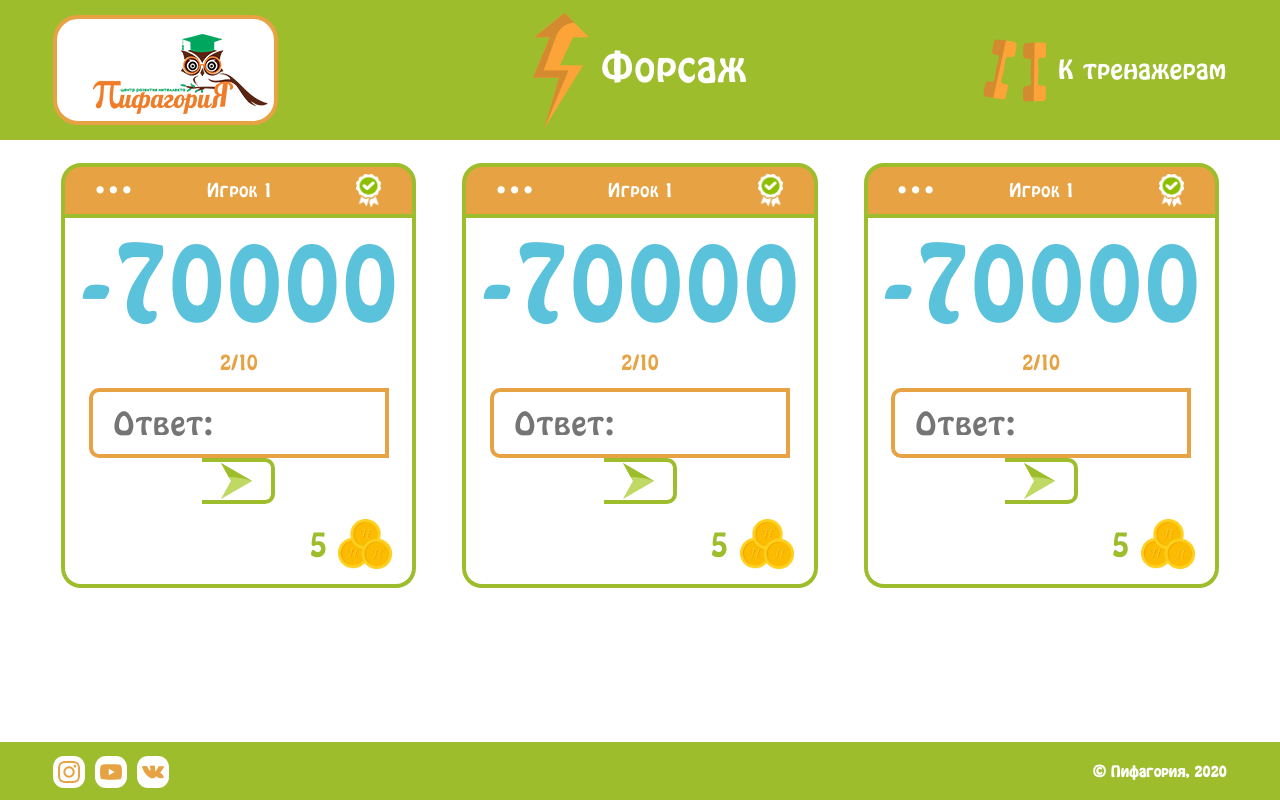
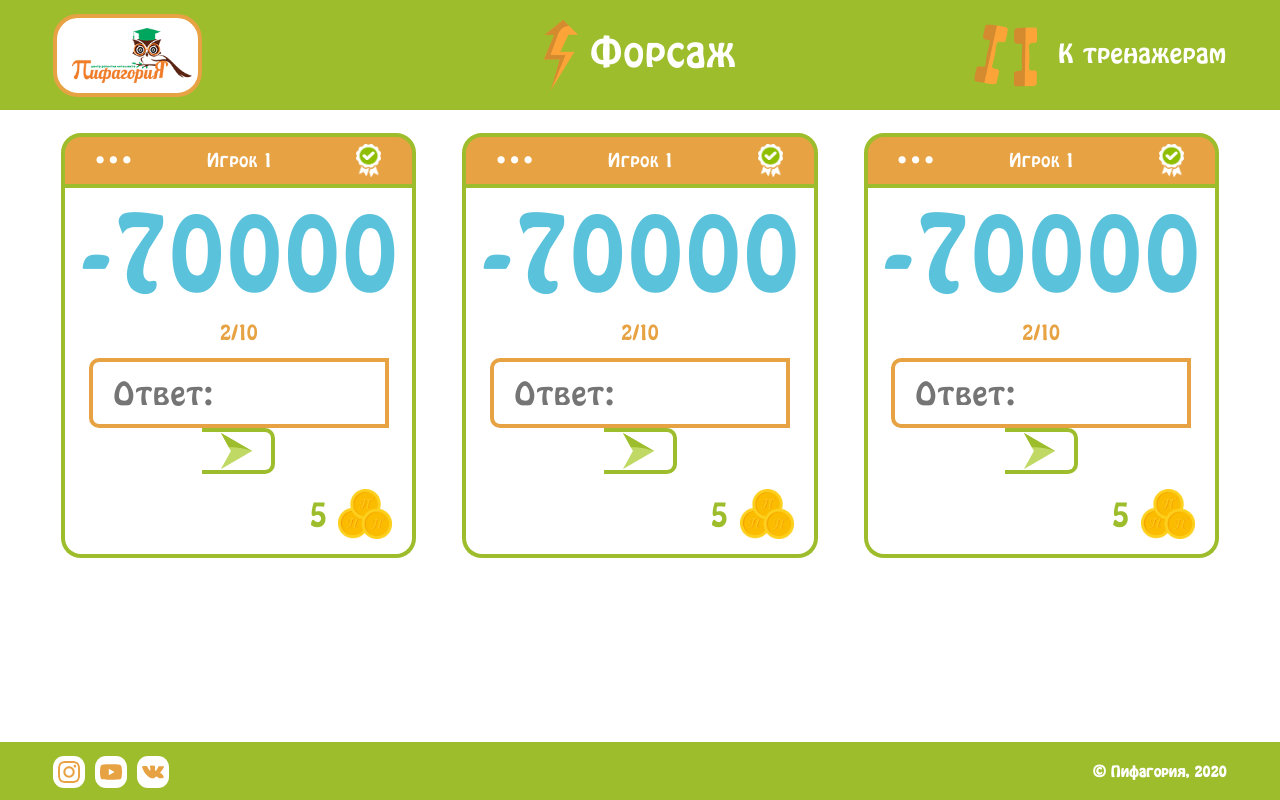
Before and after one commit to IlyaIvanchikov/forsage, a React (Create React App) app: page / in a window 1280 px wide. Built offline with nearby package versions, Linux system fonts and the light colour scheme.

Commit message:
fix: header height size, links hover

```diff
--- a/src/container/header/header.module.scss
+++ b/src/container/header/header.module.scss
@@ -1,7 +1,7 @@
 @import '../../styleGuide/variable.scss';
 
 .container {
-  height: 140px;
+  height: 110px;
   background-color: $clrBackground;
   padding: 0 $paddingMain;
   color: $textColor;
@@ -10,16 +10,16 @@
 
   .row {
     height: 100%;
-    // margin-right: 0;
-    // margin-left: 0;
 
     .logo {
       background-color: white;
-      width: 225px;
-      height: 110px;
-      padding: 15px 19px 15px 31px;
       border: $orangeColor solid 4px;
       border-radius: 25px;
+
+      img {
+        height: 75px;
+        padding: 10px;
+      }
     }
 
     a {
@@ -29,7 +29,7 @@
       padding-left: $paddingMain;
 
       &:hover {
-        color: orange;
+        opacity: .7;
       }
     }
 
@@ -38,3 +38,7 @@
     }
   }
 }
+
+.dumbbells {
+  margin-right: 20px;
+}
--- a/src/container/header/header.tsx
+++ b/src/container/header/header.tsx
@@ -20,8 +20,9 @@ const Header: React.FC = () => (
         <h1>Форсаж</h1>
       </Col>
       <Col className="d-flex flex-row justify-content-sm-end align-items-center justify-content-center">
-        <img src={dumbbells} alt="brain" />
-        <a href="/">К тренажерам</a>
+        <a href="/">
+          <img className={classes.dumbbells} src={dumbbells} alt="brain" />К тренажерам
+        </a>
       </Col>
     </Row>
   </Container>
```
Also changed, not shown: src/resources/images/header/arrow.svg.
